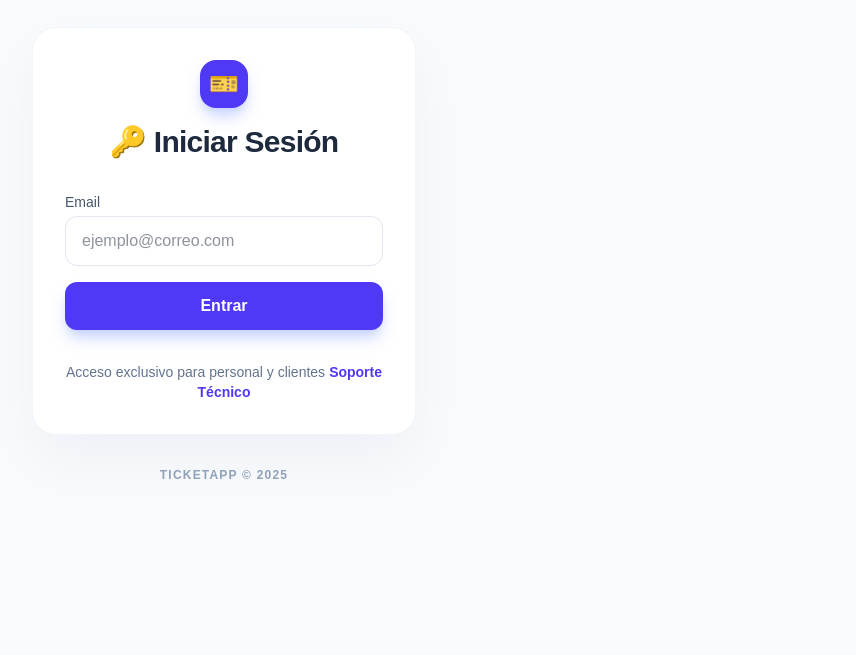
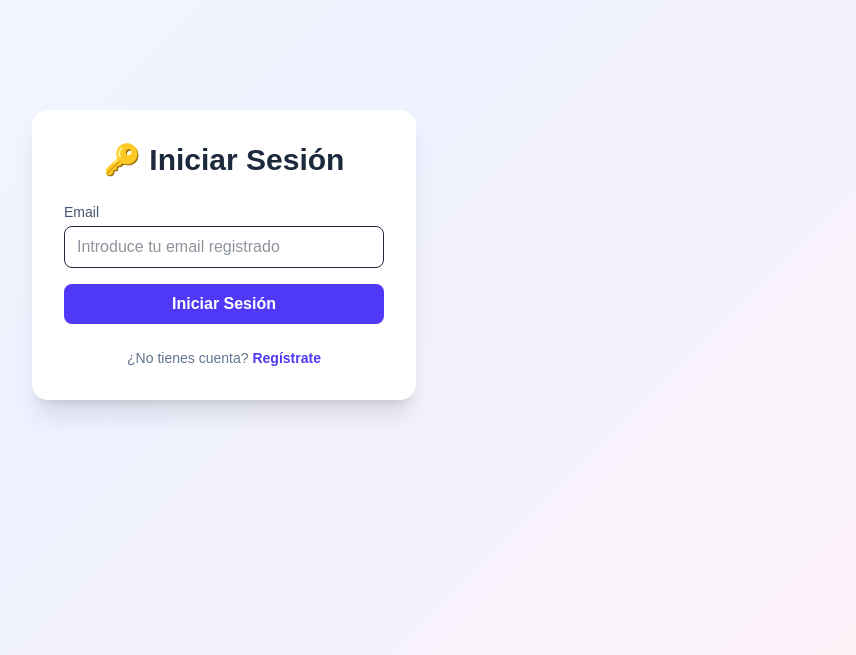
Before and after one commit to LeandroBatioja/TICKETS_V3, a Next.js app in the folder frontend/: page /login in a window 1280 px wide. Shown: the part 145-800 px from the top of the page, without its empty margins (416-1272 px from the left). Built offline with nearby package versions, Linux system fonts and the light colour scheme.

Commit message:
Correciones

```diff
--- a/frontend/app/layout.tsx
+++ b/frontend/app/layout.tsx
@@ -1,27 +1,45 @@
-// app/layout.tsx
 import type { Metadata } from "next";
 import { Geist, Geist_Mono } from "next/font/google";
 import "./globals.css";
 import { AuthProvider } from "@/context/AuthContext";
-import SidebarWrapper from "@/components/SidebarWrapper"; // Crearemos este pequeño componente
+import Sidebar from "@/components/Sidebar";
 
-const geistSans = Geist({ variable: "--font-geist-sans", subsets: ["latin"] });
-const geistMono = Geist_Mono({ variable: "--font-geist-mono", subsets: ["latin"] });
+const geistSans = Geist({
+  variable: "--font-geist-sans",
+  subsets: ["latin"],
+});
+
+const geistMono = Geist_Mono({
+  variable: "--font-geist-mono",
+  subsets: ["latin"],
+});
 
 export const metadata: Metadata = {
-  title: "TicketApp",
-  description: "Sistema de soporte",
+  title: "TicketApp - Gestión de Soporte",
+  description: "Sistema de gestión de tickets con roles",
 };
 
-export default function RootLayout({ children }: { children: React.ReactNode }) {
+export default function RootLayout({
+  children,
+}: Readonly<{
+  children: React.ReactNode;
+}>) {
   return (
     <html lang="es">
-      <body className={`${geistSans.variable} ${geistMono.variable} antialiased bg-slate-50 text-slate-900`}>
+      <body
+        className={`${geistSans.variable} ${geistMono.variable} antialiased bg-slate-50`}
+      >
         <AuthProvider>
-          {/* Usamos un Wrapper para manejar la estructura visual */}
-          <SidebarWrapper>
-            {children}
-          </SidebarWrapper>
+          <div className="flex min-h-screen">
+            {/* El Sidebar se encarga de no mostrarse si no hay usuario.
+               Gracias al 'flex', el contenido de la derecha se ajustará automáticamente.
+            */}
+            <Sidebar />
+
+            <main className="flex-grow">
+              {children}
+            </main>
+          </div>
         </AuthProvider>
       </body>
     </html>
--- a/frontend/components/Sidebar.tsx
+++ b/frontend/components/Sidebar.tsx
@@ -1,3 +1,4 @@
+// components/Sidebar.tsx
 'use client';
 
 import Link from 'next/link';
@@ -8,9 +9,10 @@
   const pathname = usePathname();
   const { role, logout, user, loading } = useAuth();
 
-  // 🛑 No mostrar nada si es login o si aún está cargando/no hay usuario
-  if (pathname === '/login' || loading || !user) return null;
+  // 1. Evitamos el flash de contenido durante la hidratación o carga
+  if (loading || !user) return null;
 
+  // 2. Función de clases optimizada para scannability
   const itemClass = (path: string) => {
     const isActive = pathname === path;
     return `group flex items-center gap-3 px-4 py-2.5 rounded-xl font-medium transition-all duration-200 ${
@@ -22,42 +24,79 @@
 
   return (
     <aside className="w-64 bg-white border-r border-slate-200 p-5 flex flex-col h-screen sticky top-0 z-40">
+      {/* BRAND / LOGO */}
       <div className="mb-8 px-2">
         <div className="flex items-center gap-2">
-          <div className="bg-indigo-600 p-2 rounded-lg text-white text-xl">🎫</div>
-          <h2 className="text-xl font-bold text-slate-800 tracking-tight">TicketApp</h2>
+          <div className="bg-indigo-600 p-2 rounded-lg">
+            <span className="text-white text-xl">🎫</span>
+          </div>
+          <h2 className="text-xl font-bold text-slate-800 tracking-tight">
+            TicketApp
+          </h2>
         </div>
         <div className="mt-3 inline-flex items-center px-2.5 py-0.5 rounded-full text-xs font-bold bg-indigo-100 text-indigo-700 uppercase tracking-wider">
           {role}
         </div>
       </div>
 
+      {/* NAVEGACIÓN PRINCIPAL */}
       <nav className="space-y-1.5 flex-grow">
-        <p className="px-4 text-[10px] font-bold text-slate-400 uppercase tracking-widest mb-2">Menú Principal</p>
-        <Link href="/" className={itemClass('/')}><span>🏠 Inicio</span></Link>
-        <Link href="/tickets" className={itemClass('/tickets')}><span>🎟️ Mis Tickets</span></Link>
+        <p className="px-4 text-[10px] font-bold text-slate-400 uppercase tracking-widest mb-2">
+          Menú Principal
+        </p>
 
+        <Link href="/" className={itemClass('/')}>
+          <span className="text-lg">🏠</span>
+          <span>Inicio</span>
+        </Link>
+
+        <Link href="/tickets" className={itemClass('/tickets')}>
+          <span className="text-lg">🎟️</span>
+          <span>Mis Tickets</span>
+        </Link>
+
+        {/* VISTAS EXCLUSIVAS PARA OPERADOR */}
         {role === 'operador' && (
           <div className="pt-4 space-y-1.5">
-            <p className="px-4 text-[10px] font-bold text-slate-400 uppercase tracking-widest mb-2">Administración</p>
-            <Link href="/reportes" className={itemClass('/reportes')}><span>📊 Reportes</span></Link>
-            <Link href="/usuarios" className={itemClass('/usuarios')}><span>👥 Usuarios</span></Link>
+            <p className="px-4 text-[10px] font-bold text-slate-400 uppercase tracking-widest mb-2">
+              Administración
+            </p>
+            <Link href="/reportes" className={itemClass('/reportes')}>
+              <span className="text-lg">📊</span>
+              <span>Reportes</span>
+            </Link>
+            <Link href="/usuarios" className={itemClass('/usuarios')}>
+              <span className="text-lg">👥</span>
+              <span>Usuarios</span>
+            </Link>
           </div>
         )}
       </nav>
 
+      {/* PERFIL Y LOGOUT */}
       <div className="pt-5 border-t border-slate-100">
     <div className="flex items-center gap-3 mb-4 px-2">
-          <div className="h-9 w-9 rounded-full bg-slate-200 flex items-center justify-center text-slate-600 font-bold">
-            {user.nombre?.charAt(0).toUpperCase()}
+        <div className="h-9 w-9 rounded-full bg-slate-200 flex items-center justify-center text-slate-600 font-bold border border-slate-300">
+        {user?.nombre?.charAt(0).toUpperCase() || 'U'}
         </div>
         <div className="flex-1 min-w-0">
-            <p className="text-sm font-bold text-slate-800 truncate">{user.nombre}</p>
-            <p className="text-xs text-slate-500 truncate">{(user as any).email}</p>
+        {/* Usamos el encadenamiento opcional ?. para evitar errores si user es null por un milisegundo */}
+        <p className="text-sm font-bold text-slate-800 truncate">
+            {user?.nombre}
+        </p>
+        <p className="text-xs text-slate-500 truncate">
+            {/* Forzamos a TS a entender que aquí viene el email */}
+            {(user as any).email || 'Sin correo'}
+        </p>
         </div>
     </div>
-        <button onClick={logout} className="w-full flex items-center gap-3 px-4 py-2 text-slate-600 hover:text-red-600 hover:bg-red-50 rounded-xl transition-all font-semibold group">
-          <span>🚪 Cerrar Sesión</span>
+
+    <button
+        onClick={logout}
+        className="w-full flex items-center gap-3 px-4 py-2 text-slate-600 hover:text-red-600 hover:bg-red-50 rounded-xl transition-all duration-200 font-semibold group"
+    >
+        <span className="text-lg">🚪</span>
+        <span>Cerrar Sesión</span>
     </button>
     </div>
     </aside>
--- a/frontend/components/SidebarWrapper.tsx
+++ /dev/null
@@ -1,35 +0,0 @@
-// components/SidebarWrapper.tsx
-'use client';
-
-import { useAuth } from "@/context/AuthContext";
-import Sidebar from "./Sidebar";
-import { usePathname } from "next/navigation";
-
-export default function SidebarWrapper({ children }: { children: React.ReactNode }) {
-  const { user, loading } = useAuth();
-  const pathname = usePathname();
-
-  // 1. Mientras el contexto carga, mostramos un estado neutro
-  if (loading) {
-    return (
-      <div className="flex h-screen w-full items-center justify-center bg-slate-50">
-        <div className="h-8 w-8 animate-spin rounded-full border-4 border-indigo-600 border-t-transparent"></div>
-      </div>
-    );
-  }
-
-  // 2. Si estamos en login o no hay usuario, pantalla limpia (sin Sidebar)
-  if (!user || pathname === '/login') {
-    return <div className="w-full min-h-screen">{children}</div>;
-  }
-
-  // 3. Si hay usuario, estructura con Sidebar
-  return (
-    <div className="flex min-h-screen">
-      <Sidebar />
-      <main className="flex-grow w-full overflow-y-auto">
-        {children}
-      </main>
-    </div>
-  );
-}
--- a/frontend/components/auth/AuthLayout.tsx
+++ b/frontend/components/auth/AuthLayout.tsx
@@ -12,36 +12,20 @@
 
 export default function AuthLayout({ title, children, footerText, footerLink, footerHref }: Props) {
   return (
-    // Añadimos w-full y bg-slate-50 para que el fondo coincida con el resto de la app
-    <div className="flex flex-col items-center justify-center min-h-screen p-4 w-full bg-slate-50">
-      <div className="bg-white rounded-3xl shadow-2xl shadow-slate-200/60 w-full max-w-sm p-8 border border-slate-100">
-        <div className="flex flex-col items-center mb-8">
-          {/* Un pequeño icono para darle identidad */}
-          <div className="bg-indigo-600 w-12 h-12 rounded-2xl flex items-center justify-center text-2xl mb-4 shadow-lg shadow-indigo-200">
-            🎫
-          </div>
-          <h1 className="text-3xl font-extrabold text-slate-800 text-center tracking-tight">
-            {title}
-          </h1>
-        </div>
-
+    <div className="flex flex-col items-center justify-center min-h-screen p-4">
+      <div className="bg-white rounded-2xl shadow-xl w-full max-w-sm p-8">
+        <h1 className="text-3xl font-bold text-slate-800 mb-6 text-center">
+          {title}
+        </h1>
         {children}
-
-        <p className="mt-8 text-center text-sm text-slate-500 font-medium">
+        <p className="mt-6 text-center text-sm text-slate-500">
           {footerText}
-          <Link
-            href={footerHref}
-            className="text-indigo-600 hover:text-indigo-700 font-bold ml-1 transition-colors"
-          >
+          {/* Color principal: text-indigo-600 */}
+          <Link href={footerHref} className="text-indigo-600 hover:text-indigo-700 font-semibold ml-1">
             {footerLink}
           </Link>
         </p>
       </div>
-
-      {/* Opcional: Un pequeño footer de marca */}
-      <p className="mt-8 text-slate-400 text-xs font-semibold uppercase tracking-widest">
-        TicketApp &copy; 2025
-      </p>
     </div>
   );
 }
--- a/frontend/components/auth/LoginForm.tsx
+++ b/frontend/components/auth/LoginForm.tsx
@@ -1,3 +1,4 @@
+// components/auth/LoginForm.tsx
 'use client';
 
 import { useState } from 'react';
@@ -7,53 +8,62 @@
 export default function LoginForm() {
   const [email, setEmail] = useState('');
   const [error, setError] = useState<string | null>(null);
-  const [isSubmitting, setIsSubmitting] = useState(false);
+  const [loading, setLoading] = useState(false);
   const { login } = useAuth();
 
   const handleSubmit = async (e: React.FormEvent) => {
     e.preventDefault();
     setError(null);
-    setIsSubmitting(true);
+    if (!email.trim()) {
+      setError('El email es obligatorio');
+      return;
+    }
 
+    setLoading(true);
     try {
       await login(email);
     } catch (err: any) {
-      setError('Correo no registrado o error de conexión');
+      // Muestra el error del backend (ej: "Credenciales inválidas")
+      setError(err.message || 'Error desconocido al iniciar sesión');
     } finally {
-      setIsSubmitting(false);
+      setLoading(false);
     }
   };
 
   return (
     <AuthLayout
       title="🔑 Iniciar Sesión"
-      footerText="Acceso exclusivo para personal y clientes"
-      footerLink="Soporte Técnico"
-      footerHref="#"
+      footerText="¿No tienes cuenta?"
+      footerLink="Regístrate"
+      footerHref="/register"
     >
       <form onSubmit={handleSubmit} className="space-y-4">
         {error && (
-          <div className="bg-red-50 text-red-600 p-3 rounded-xl text-sm border border-red-100 italic">
+          <div className="bg-red-100 text-red-700 p-3 rounded-lg text-sm">
             {error}
           </div>
         )}
         <div>
-          <label className="block text-sm font-medium text-slate-600 mb-1">Email</label>
+          <label className="block text-sm text-slate-600 mb-1">
+            Email
+          </label>
           <input
             type="email"
             value={email}
             onChange={(e) => setEmail(e.target.value)}
-            className="w-full border border-slate-200 rounded-xl px-4 py-3 focus:ring-2 focus:ring-indigo-500 outline-none transition-all"
-            placeholder="ejemplo@correo.com"
+            className="w-full border rounded-lg px-3 py-2 focus:ring-2 focus:ring-indigo-300"
+            placeholder="Introduce tu email registrado"
             required
           />
         </div>
+
         <button
           type="submit"
-          disabled={isSubmitting}
-          className="w-full py-3 rounded-xl bg-indigo-600 text-white hover:bg-indigo-700 transition font-bold shadow-lg shadow-indigo-200 disabled:opacity-50"
+          disabled={loading}
+          // Color principal: bg-indigo-600
+          className="w-full px-4 py-2 rounded-lg bg-indigo-600 text-white hover:bg-indigo-700 transition disabled:opacity-50 font-semibold"
         >
-          {isSubmitting ? 'Cargando...' : 'Entrar'}
+          {loading ? 'Verificando...' : 'Iniciar Sesión'}
         </button>
       </form>
     </AuthLayout>
```
Also changed, not shown: frontend/context/AuthContext.tsx (+15 -2 lines). Lines whose indentation alone changed are shown as unchanged.
